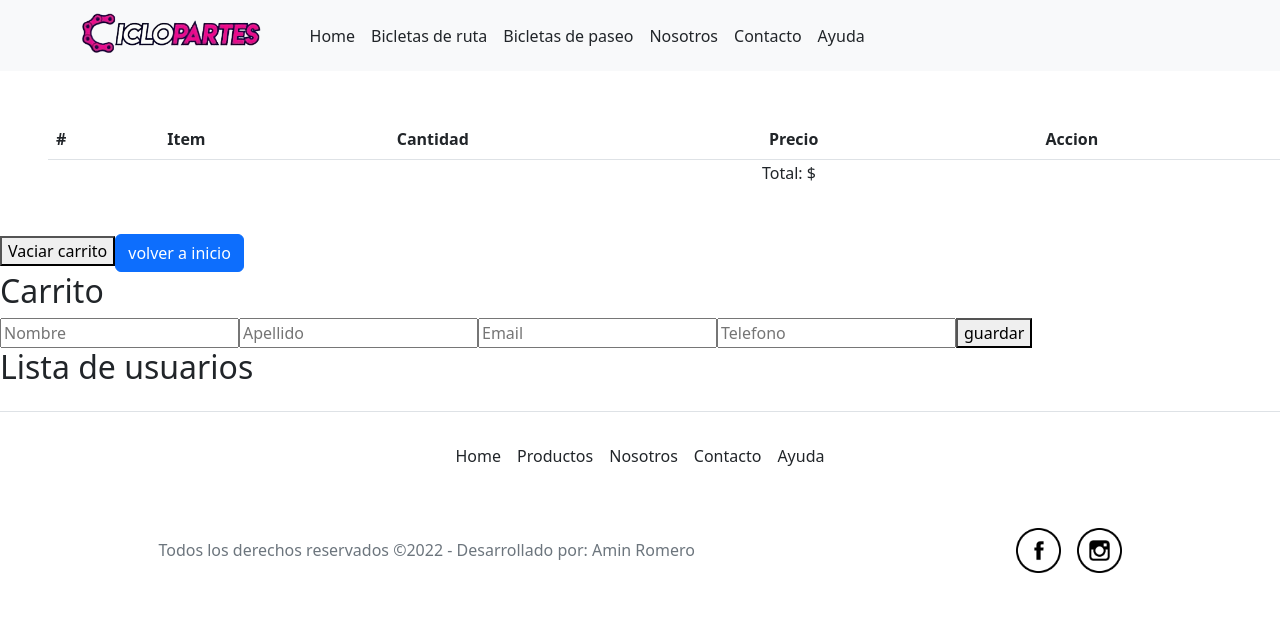
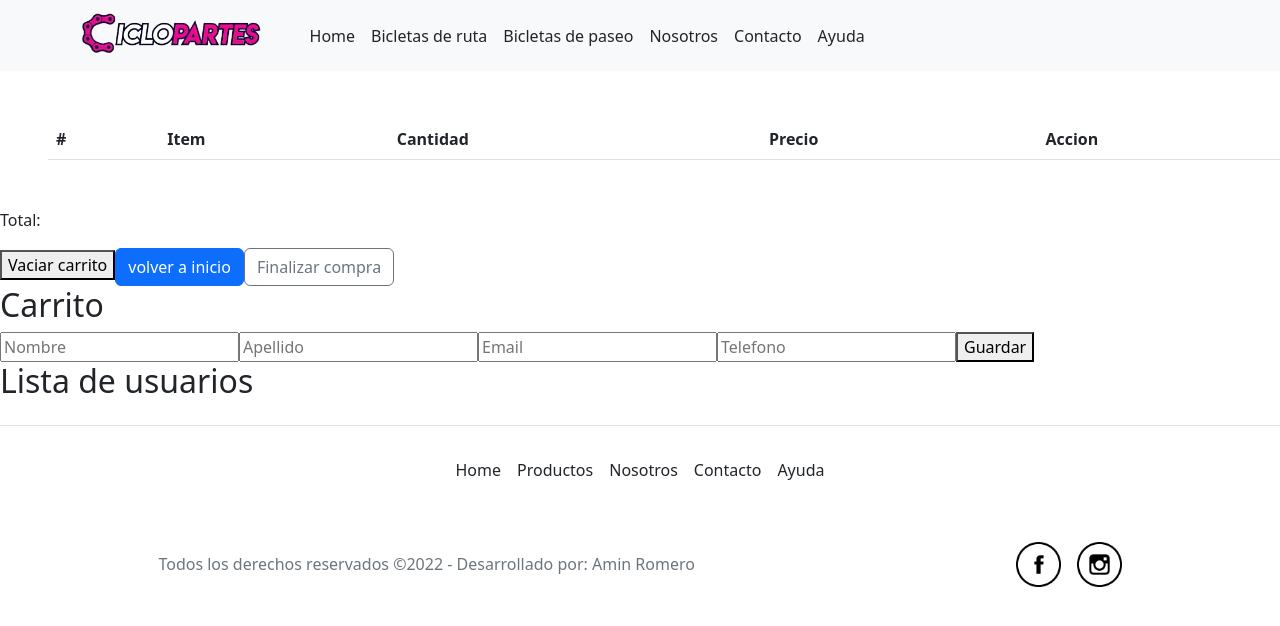
Before and after one commit to aminromero3/Ciclopartes-RomeroAdami, a React (Create React App) app: page /cart in a window 1280 px wide. Shown: the top 626 px of the page. Built offline with nearby package versions, Linux system fonts and the light colour scheme.

Commit message:
agregue IsInCart

```diff
--- a/src/components/Cart.js
+++ b/src/components/Cart.js
@@ -16,7 +16,7 @@ function Cart() {
   const [email, setEmail] = useState("");
   const [telefono, setTelefono] = useState("");
 
-  const {carrito, vaciarCarrito, eliminarProducto, obtenerPreciototal} = useCarrito();
+  const {carrito, total, vaciarCarrito, eliminarProducto, precioTotal} = useCarrito();
 
   console.log(carrito);
   const nombreCompleto = `${nombre} ${apellido}`;
@@ -71,7 +71,7 @@ function Cart() {
   }
 
   return (
-    <>
+    <div>
       <table id="tablaCarrito" className="table table-striped m-5">
           <thead>
               <tr>
@@ -86,25 +86,22 @@ function Cart() {
           return (
             <tbody key={item} id="bodyTabla">
               <tr>
-                <th scope="row">1</th>
+                  <th scope="row">#</th>
                   <td>{item.title}</td>
                   <td>{item.cantidad}</td>
-                <td>{item.price}</td>
+                  <td>{item.price * item.cantidad}</td>
                   <td><button onClick={() => eliminarProducto(item.id)} className="btn btn-danger">Eliminar</button></td>
               </tr>
             </tbody>
           )
         })}
-      <tr>
-                <th scope="row"></th>
-                <td> </td>
-                <td> </td>
-                <td>Total: ${ () =>obtenerPreciototal(carrito)} </td>
-                <td> </td>
-            </tr>
         </table>
+
+        <p>Total: {precioTotal()}</p>
         <button onClick={vaciarCarrito}>Vaciar carrito</button>
         <Link to={'/'} className="btn btn-primary">volver a inicio</Link>
+        <button className="btn btn-outline-secondary" >Finalizar compra</button>
+
 
         <Page titulo="Carrito" subtitulo="Compra y vende">
 
@@ -113,12 +110,12 @@ function Cart() {
             <input type="text" placeholder="Email" onChange={handleChangeEmail} value={email} />
             <input type="text" placeholder="Telefono" onChange={handleChangeTelefono} value={telefono} />
 
-          <button onClick={handleConfirm}>guardar</button>
+            <button onClick={handleConfirm}>Guardar</button>
 
             <List usuarios={usuarios} />
 
         </Page>
-    </>
+      </div>
     )
 
   }
--- a/src/components/CartContext.js
+++ b/src/components/CartContext.js
@@ -13,22 +13,29 @@ const CustomProvider = (props) => {
 
     const [cantidad, setCantidad] = useState(0);
     const [carrito, setCarrito] = useState([]);
-    // const [precioTotal, setPrecioTotal] = useState(0);
+    const [total, setTotal] = useState(0);
 
+    const isInCart = (id) => {
+        return carrito.some((item) => item.id === id);
+    };
 
     const agregarProducto = (producto) => {
-        console.log("Soy el contexto!")
-        console.log(producto)
-        //cantidad = cantidad + producto.cantidad;
-        setCantidad(cantidad + producto.cantidad)
-        setCarrito([...carrito, producto])
+        if (isInCart(producto.id)){
+            const newCarrito = carrito.map((item) => {
+                if (item.id === producto.id){
+                    return {...item, cantidad: item.cantidad + producto.cantidad}
+                } else {
+                    return item;
+                }
+            });
+            setCarrito(newCarrito);
+        }else{
+            setCarrito([...carrito, producto]);
+        }
+    }
 
-    }
     const eliminarProducto = (id) => {
-        // eliminar el producto del carritO
-
         setCarrito(carrito.filter(producto => producto.id !== id))
-        setCantidad(cantidad - 1)
     }
 
     const vaciarCarrito = () => {
@@ -36,6 +43,11 @@ const CustomProvider = (props) => {
         setCarrito([])
     }
 
+    const precioTotal = () => {
+        console.log(carrito.map((item) => {
+            return {total: item.precio * item.cantidad}
+        }))
+    }
 
     const valorDelContexto = {
         cantidad: cantidad,
@@ -43,8 +55,9 @@ const CustomProvider = (props) => {
         agregarProducto,
         eliminarProducto,
         vaciarCarrito,
+        precioTotal,
+    }
 
-    }
 
     return(
         <Provider value={valorDelContexto}>
--- a/src/components/ItemCount.js
+++ b/src/components/ItemCount.js
@@ -28,7 +28,12 @@ const ItemCount = ({ stock, initial, onAdd }) => {
         }
     };
 
-    function comprar(){
+    const agregarAlCarrito = () => {
+        console.log("se agrego al carrito");
+        onAdd(contador)
+    }
+
+    const comprar = () =>{
         console.log("se compro "+contador+"elementos");
         onAdd(contador)
 
@@ -39,7 +44,7 @@ const ItemCount = ({ stock, initial, onAdd }) => {
             <p className="m-2">cantidad: {contador}</p>
             <button className="btn btn-outline-secondary" onClick={sumar}>+</button>
             {/* Si el contador es mayor a 0, mostraremos un boton para terminar la compra */}
-            {contador > 0 ? <button className="btn btn-outline-secondary" onClick={comprar}>Agregar al carrito</button>: null}
+            {contador > 0 ? <button className="btn btn-outline-secondary" onClick={agregarAlCarrito}>Agregar al carrito</button>: null}
             {contador > 0 ? <Link to="/cart"><button className="btn btn-outline-secondary" onClick={comprar}>Terminar compra</button></Link> : null}
         </div>
     );
--- a/src/components/ItemDetail.js
+++ b/src/components/ItemDetail.js
@@ -7,7 +7,6 @@ function ItemDetail({item}) {
   const { agregarProducto } = useCarrito();
 
   const onAdd = (contador) => {
-    console.log("se compro "+contador+" elementos");
     item.cantidad = contador
     agregarProducto(item)
 }
--- a/src/components/List.js
+++ b/src/components/List.js
@@ -1,9 +1,6 @@
 import { memo } from "react"
 
 const List = ({ usuarios }) => {
-
-    console.log("Render")
-
     return (
         <section>
             <h2>Lista de usuarios</h2>
```
Also changed, not shown: src/components/CartWidget.js (line endings or trailing spaces). Lines whose indentation alone changed are shown as unchanged.
